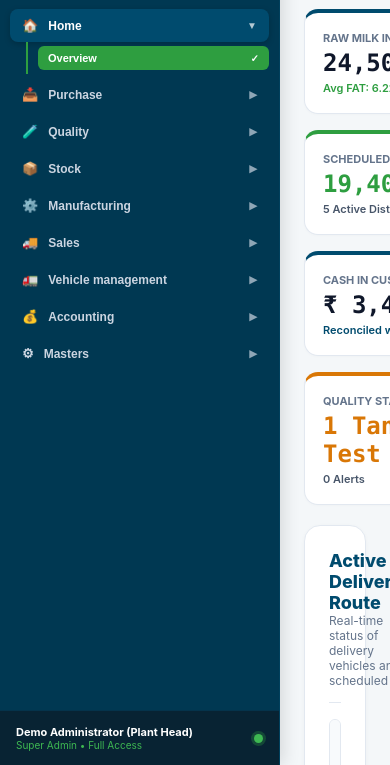
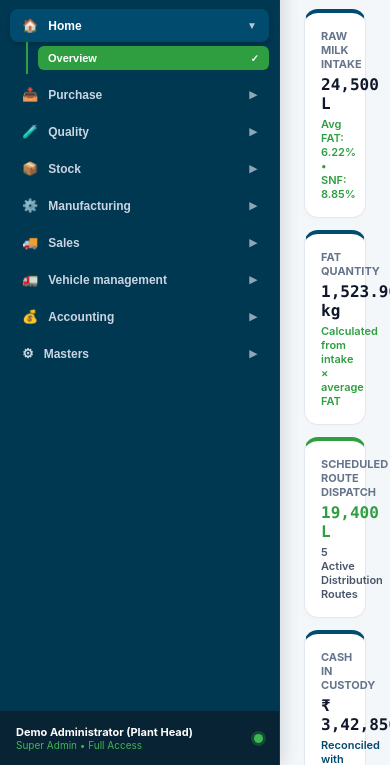
Before and after one commit to axatkshitija/Ganesh-dairy, a plain HTML site: page index.html in a window 390 px wide. Shown: the part 79-844 px from the top of the page. Drawn offline with Linux system fonts and the light colour scheme.

Commit message:
Enhance overview KPI grid layout and responsiveness
Added responsive grid layout for KPI cards in overview section.

```diff
--- a/index.html
+++ b/index.html
@@ -554,6 +554,21 @@
       display: grid;
       grid-template-columns: repeat(auto-fit, minmax(220px, 1fr));
       gap: 16px;
+    }
+    .overview-kpi-grid {
+      grid-template-columns: repeat(5, minmax(0, 1fr));
+      gap: 12px;
+    }
+    .overview-kpi-grid .kpi-card { min-width: 0; padding: 16px; }
+    .overview-kpi-grid .kpi-val { font-size: clamp(16px, 1.5vw, 22px); }
+    @media (max-width: 1100px) {
+      .overview-kpi-grid { grid-template-columns: repeat(3, minmax(0, 1fr)); }
+    }
+    @media (max-width: 640px) {
+      .overview-kpi-grid { grid-template-columns: repeat(2, minmax(0, 1fr)); }
+    }
+    @media (max-width: 420px) {
+      .overview-kpi-grid { grid-template-columns: 1fr; }
     }
     .kpi-card {
       background: #FFFFFF;
@@ -3143,11 +3158,16 @@
 
         // Overview
         viewport.innerHTML = `
-          <div class="kpi-grid">
+          <div class="kpi-grid overview-kpi-grid">
             <div class="kpi-card">
               <div class="kpi-label">Raw Milk Intake</div>
               <div class="kpi-val font-mono">24,500 L</div>
               <div class="kpi-sub">Avg FAT: 6.22% • SNF: 8.85%</div>
+            </div>
+            <div class="kpi-card">
+              <div class="kpi-label">Fat Quantity</div>
+              <div class="kpi-val font-mono">1,523.90 kg</div>
+              <div class="kpi-sub">Calculated from intake × average FAT</div>
             </div>
             <div class="kpi-card green">
               <div class="kpi-label">Scheduled Route Dispatch</div>
```
